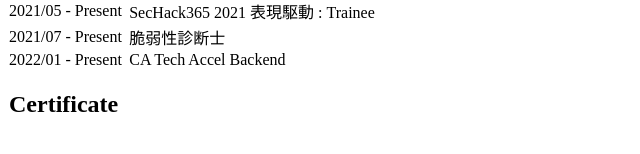
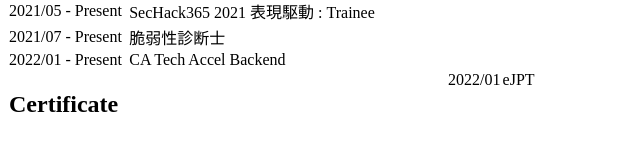
Before and after one commit to 1uf3/lufe.jp, a Next.js app: page /profile in a window 1280 px wide. Shown: the part 388-542 px from the top of the page, without its empty margins (0-640 px from the left). Built offline with nearby package versions, Linux system fonts and the light colour scheme.

Commit message:
Update profile.js

```diff
--- a/pages/profile.js
+++ b/pages/profile.js
@@ -67,6 +67,10 @@
               <td colSpan={99} className="px-2 py-2">
                 <h2 className="text-3xl text-pink-400">Certificate</h2>
               </td>
+              <tr className="border-b text-lg">
+                <td className="px-2 py-2">2022/01</td>
+                <td className="px-2 py-2">eJPT</td>
+              </tr>
             </tr>
           </tbody>
         </div>
```
